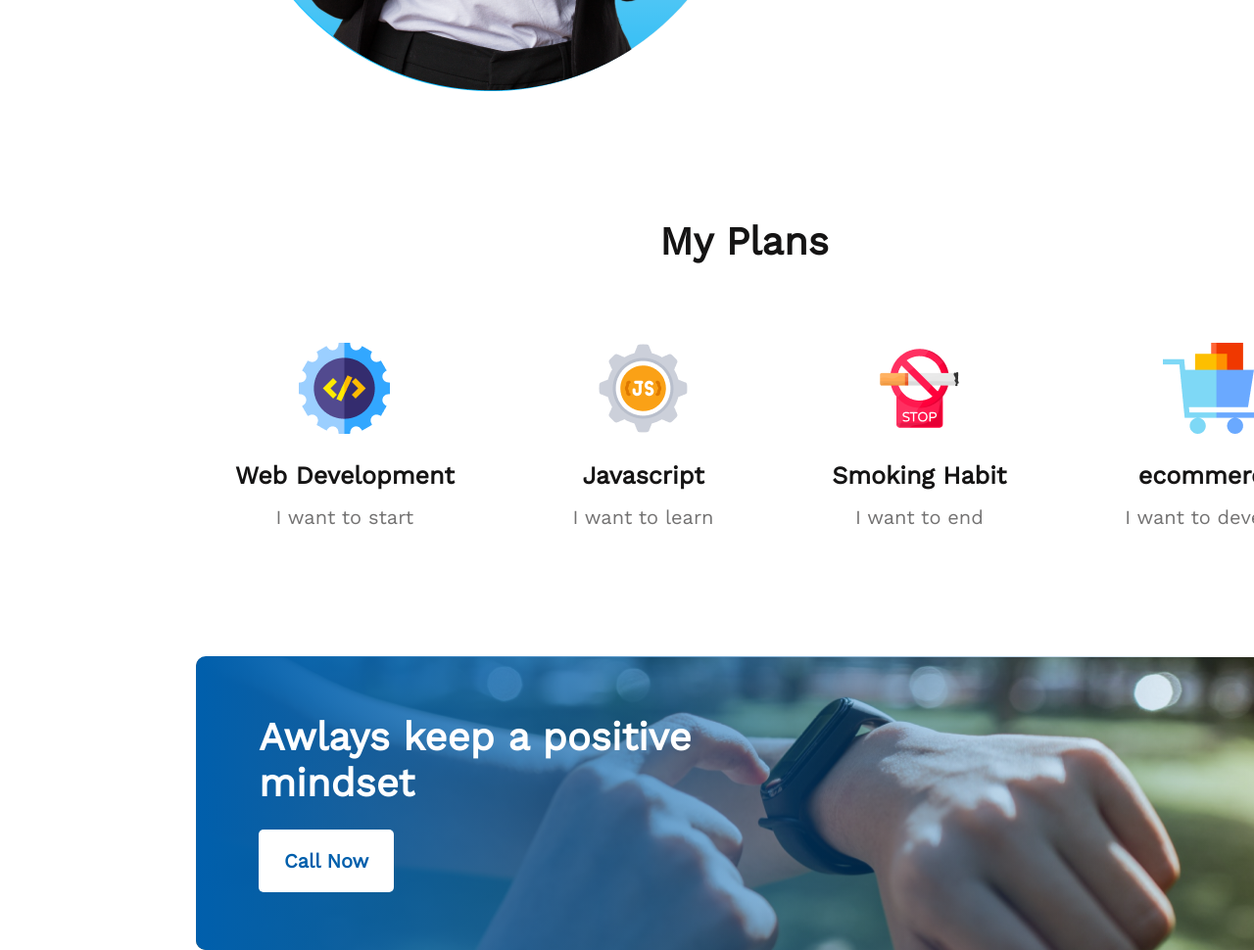
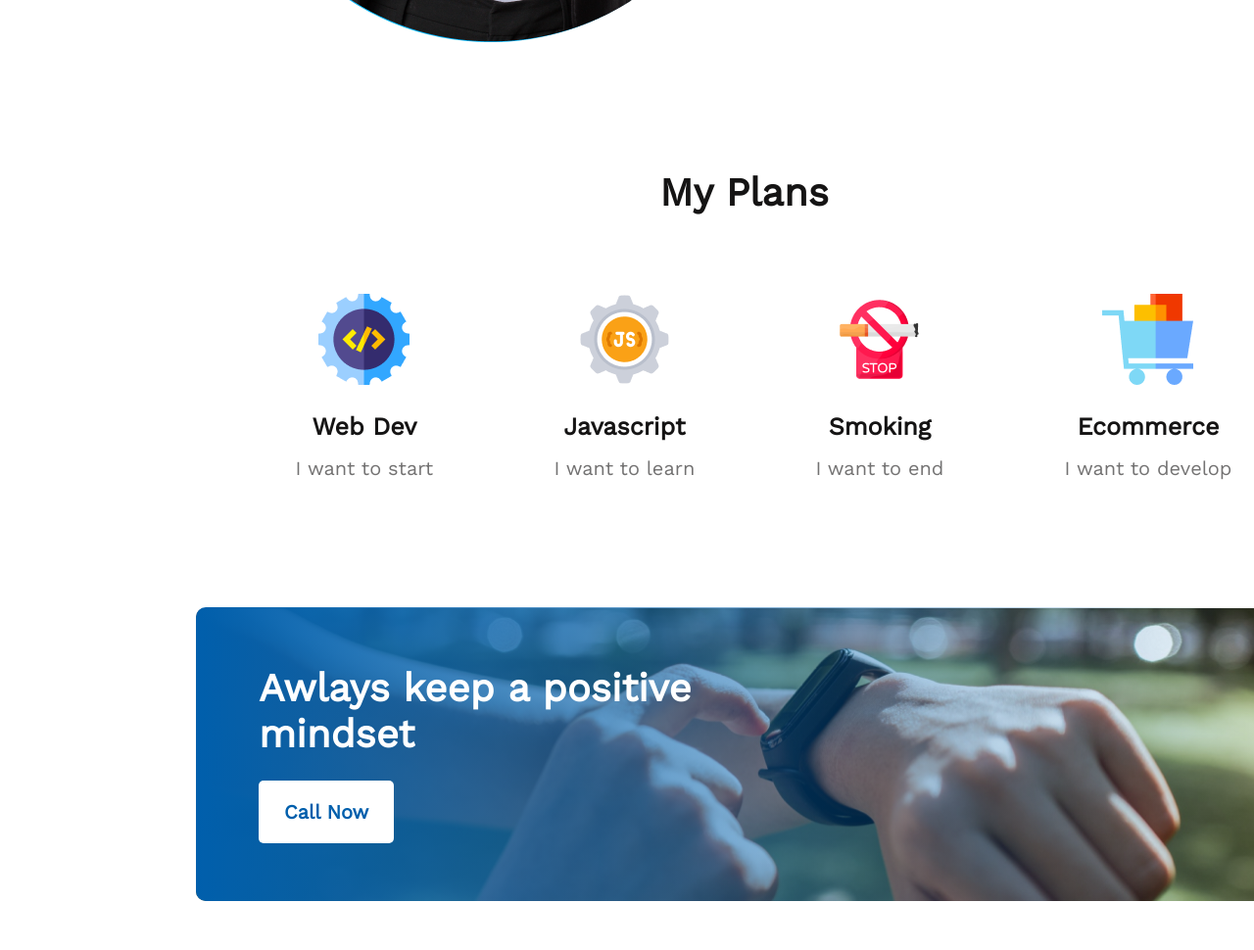
Before and after one commit to bashir-al-lazim/m6-new-me-website, a plain HTML site: page index.html in a window 1280 px wide. Shown: the part 1569-2539 px from the top of the page at 98% size. Drawn offline with nearby package versions, Linux system fonts and the light colour scheme.

Commit message:
main margin top decreased

```diff
--- a/index.html
+++ b/index.html
@@ -65,7 +65,7 @@
             <ul class="plans-container">
                 <li class="plan">
                     <img src="images/icons/web.png" alt="web development icon">
-                    <h3 class="plan-title">Web Development</h3>
+                    <h3 class="plan-title">Web Dev</h3>
                     <p class="plan-description">I want to start</p>
                 </li>
                 <li class="plan">
@@ -75,12 +75,12 @@
                 </li>
                 <li class="plan">
                     <img src="images/icons/smoke.png" alt="smoking habit icon">
-                    <h3 class="plan-title">Smoking Habit</h3>
+                    <h3 class="plan-title">Smoking</h3>
                     <p class="plan-description">I want to end</p>
                 </li>
                 <li class="plan">
                     <img src="images/icons/ecom.png" alt="ecommerce icon">
-                    <h3 class="plan-title">ecommerce</h3>
+                    <h3 class="plan-title">Ecommerce</h3>
                     <p class="plan-description">I want to develop</p>
                 </li>
             </ul>
--- a/style/new-me.css
+++ b/style/new-me.css
@@ -67,7 +67,7 @@ header {
 /* failure section */
 
 main {
-    margin: 130px 200px 130px;
+    margin: 80px 200px 130px;
 }
 
 .failure {
@@ -130,7 +130,7 @@ main {
 
 .plans-container {
     display: flex;
-    justify-content: space-between;
+    justify-content: space-around;
 }
 
 .plans-container li {
```
